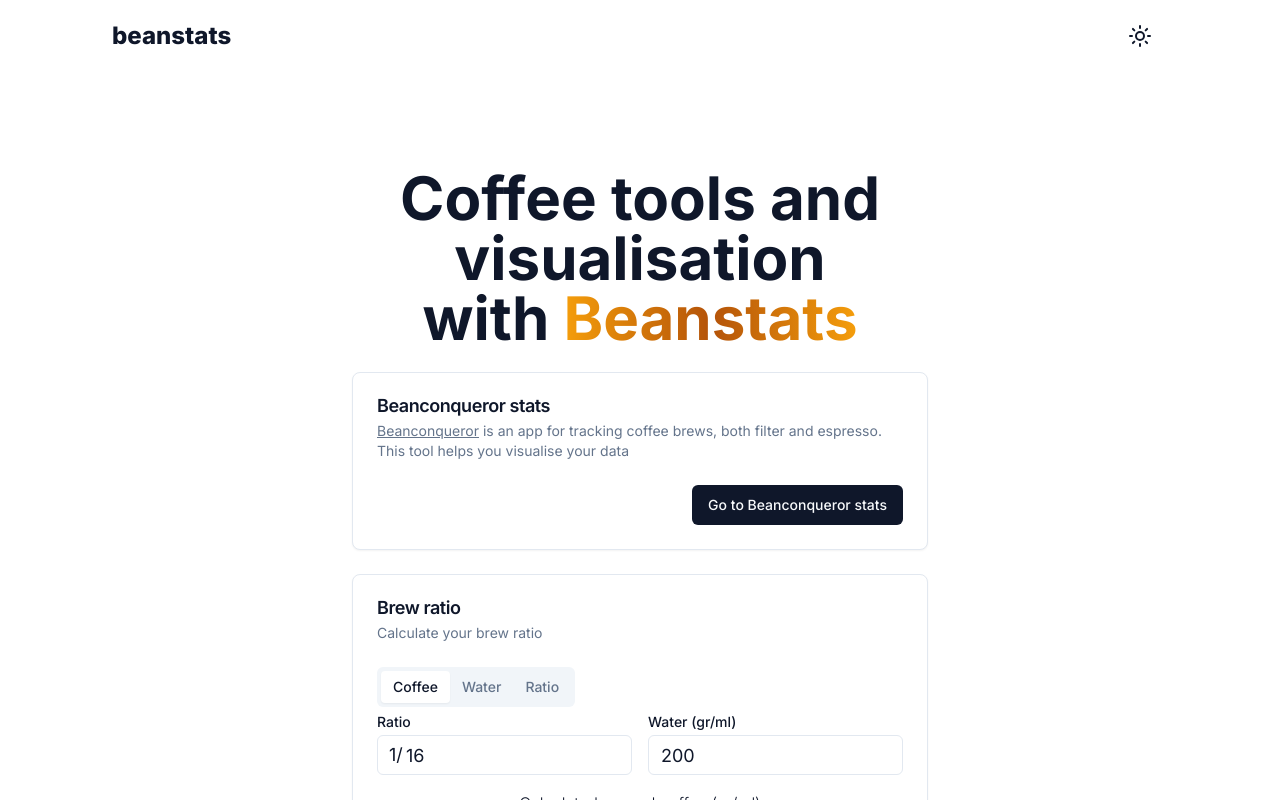
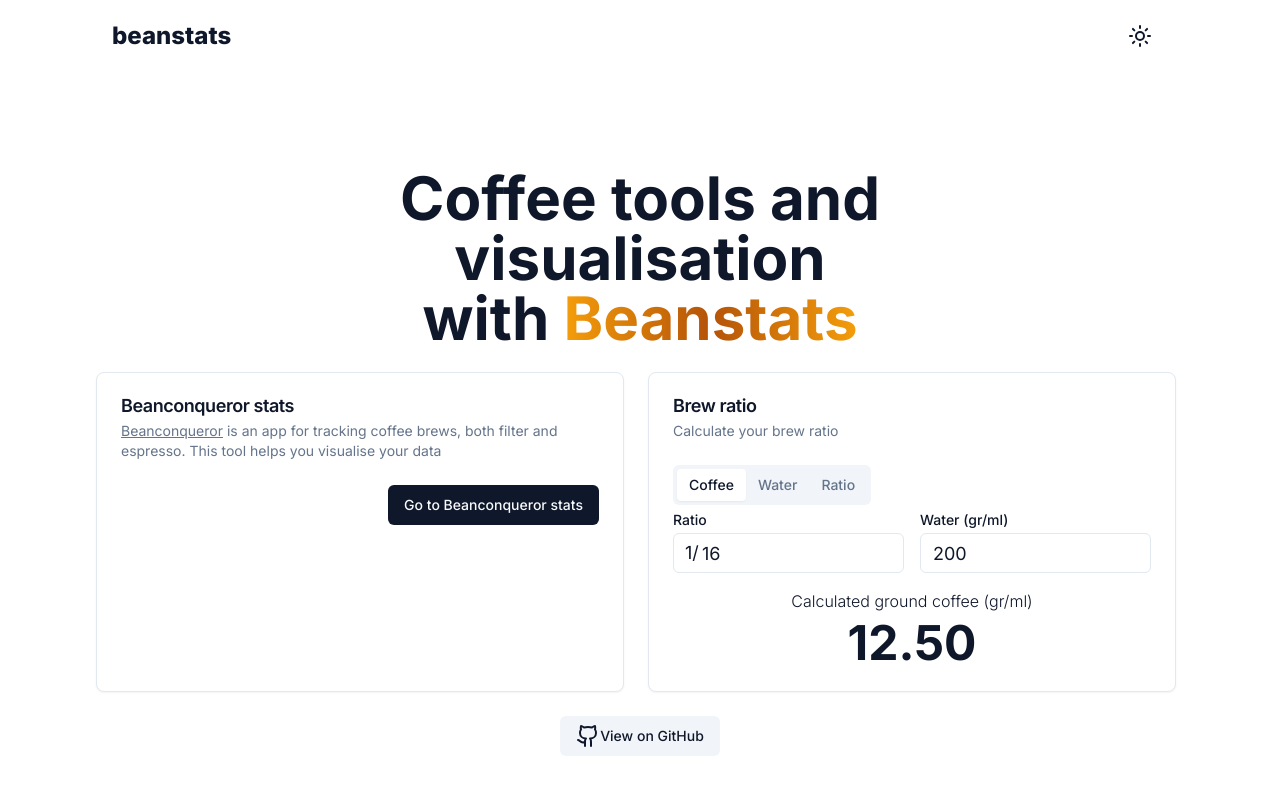
Before and after one commit to marcelblijleven/beanstats, a Next.js app: page / in a window 1280 px wide. Shown: the top 800 px of the page. Built offline with nearby package versions, Linux system fonts and the light colour scheme.

Commit message:
feat: add reusable card grid

```diff
--- a/src/app/beanconqueror/components/statistics.tsx
+++ b/src/app/beanconqueror/components/statistics.tsx
@@ -2,6 +2,7 @@ import {Statistics as BrewStatistics} from "@/lib/beanconqueror/statistics";
 import CountableStats from "@/app/beanconqueror/components/countable-stats";
 import BacklogStats from "@/app/beanconqueror/components/backlog-stats";
 import CardStats from "@/app/beanconqueror/components/card-stats";
+import CardGrid from "@/components/ui/card-grid";
 
 export default function Statistics(props: BrewStatistics) {
     return (
@@ -16,7 +17,7 @@ export default function Statistics(props: BrewStatistics) {
                 beanMapping={props.beanMapping}
             />
             <BacklogStats label={"Your backlog"} beans={props.beanMapping} usage={props.usagePerBean}/>
-            <div className={"flex flex-wrap gap-4 md:gap-6"}>
+            <CardGrid>
                 <CountableStats key={"fav-origins"} label={"Favourite origins"} countable={props.countryCount} />
                 <CountableStats key={"fav-roasters-bags"} label={"Favourite roasters (bags)"} countable={props.roasterCount} />
                 <CountableStats key={"fav-roasters-grams"} label={"Favourite roasters (grams)"} countable={props.roasterCountWeight} />
@@ -24,7 +25,7 @@ export default function Statistics(props: BrewStatistics) {
                 <CountableStats key={"fav-processing"} label={"Favourite processing"} countable={props.processingCount} />
                 <CountableStats key={"fav-grinder"} label={"Favourite grinder"} countable={props.brewsPerGrinder} mapping={props.grinderMapping} />
                 <CountableStats key={"fav-prep"} label={"Favourite preparation method"} countable={props.brewsPerPreparationMethod} mapping={props.preparationMapping} />
-            </div>
+            </CardGrid>
         </div>
 
     )
--- a/src/app/page.tsx
+++ b/src/app/page.tsx
@@ -4,13 +4,16 @@ import BeanconquerorCard from "@/components/bc-card";
 import {Button} from "@/components/ui/button";
 import {Github} from "lucide-react";
 import Link from "next/link";
+import CardGrid from "@/components/ui/card-grid";
 
 export default async function Home() {
     return (
         <main className="flex h-full flex-col items-center p-6 md:p-24 space-y-6">
             <HomeNavigation/>
-            <BeanconquerorCard/>
-            <RatioCard/>
+            <CardGrid>
+                <BeanconquerorCard/>
+                <RatioCard/>
+            </CardGrid>
             <Link href={"https://www.github.com/marcelblijleven/beanstats"}>
                 <Button variant={"secondary"}>
                     <Github/>
--- a/src/components/bc-card.tsx
+++ b/src/components/bc-card.tsx
@@ -3,7 +3,7 @@ import Link from "next/link";
 import {Button} from "@/components/ui/button";
 
 const BeanconquerorCard = () => (
-    <Card className={"max-w-xl"}>
+    <Card className={"w-full lg:w-[calc(50%-1rem)]"}>
         <CardHeader>
             <CardTitle>Beanconqueror stats</CardTitle>
             <CardDescription>
--- a/src/components/ratio-card.tsx
+++ b/src/components/ratio-card.tsx
@@ -74,7 +74,7 @@ const RatioCard = () => {
     const onChangeRatio = onChange(setRatio);
 
     return (
-        <Card className={"w-full max-w-xl"}>
+        <Card className={"w-full lg:w-[calc(50%-1rem)]"}>
             <CardHeader>
                 <CardTitle>Brew ratio</CardTitle>
                 <CardDescription>Calculate your brew ratio</CardDescription>
--- /dev/null
+++ b/src/components/ui/card-grid.tsx
@@ -0,0 +1,14 @@
+import {HTMLAttributes} from "react";
+import {cn} from "@/lib/utils";
+
+export interface CardGridProps
+    extends HTMLAttributes<HTMLDivElement> {
+}
+
+const CardGrid = ({className, children, ...props}: CardGridProps) => (
+    <div className={cn("flex flex-wrap gap-4 md:gap-6", className)} {...props}>
+        {children}
+    </div>
+);
+
+export default CardGrid
```
